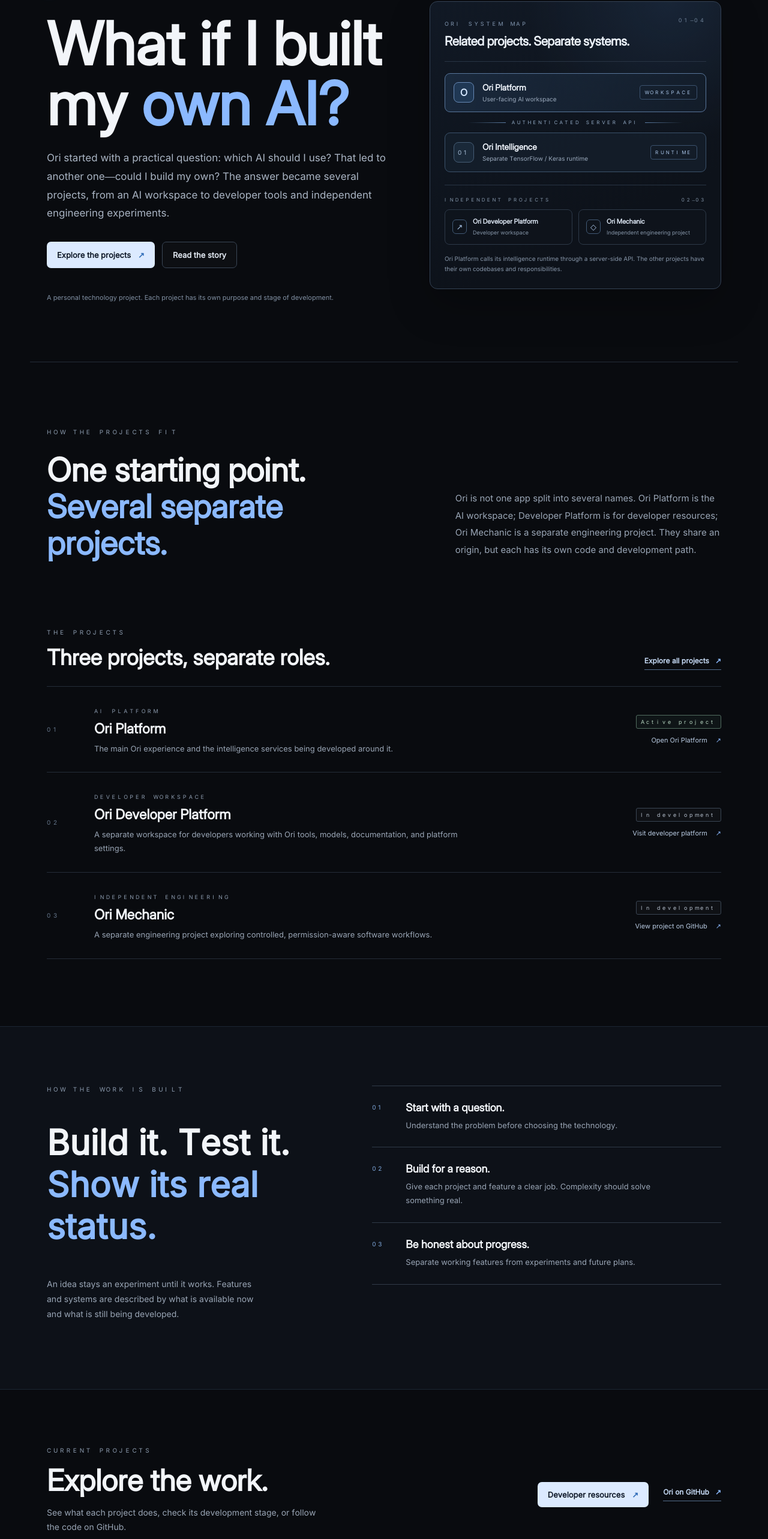
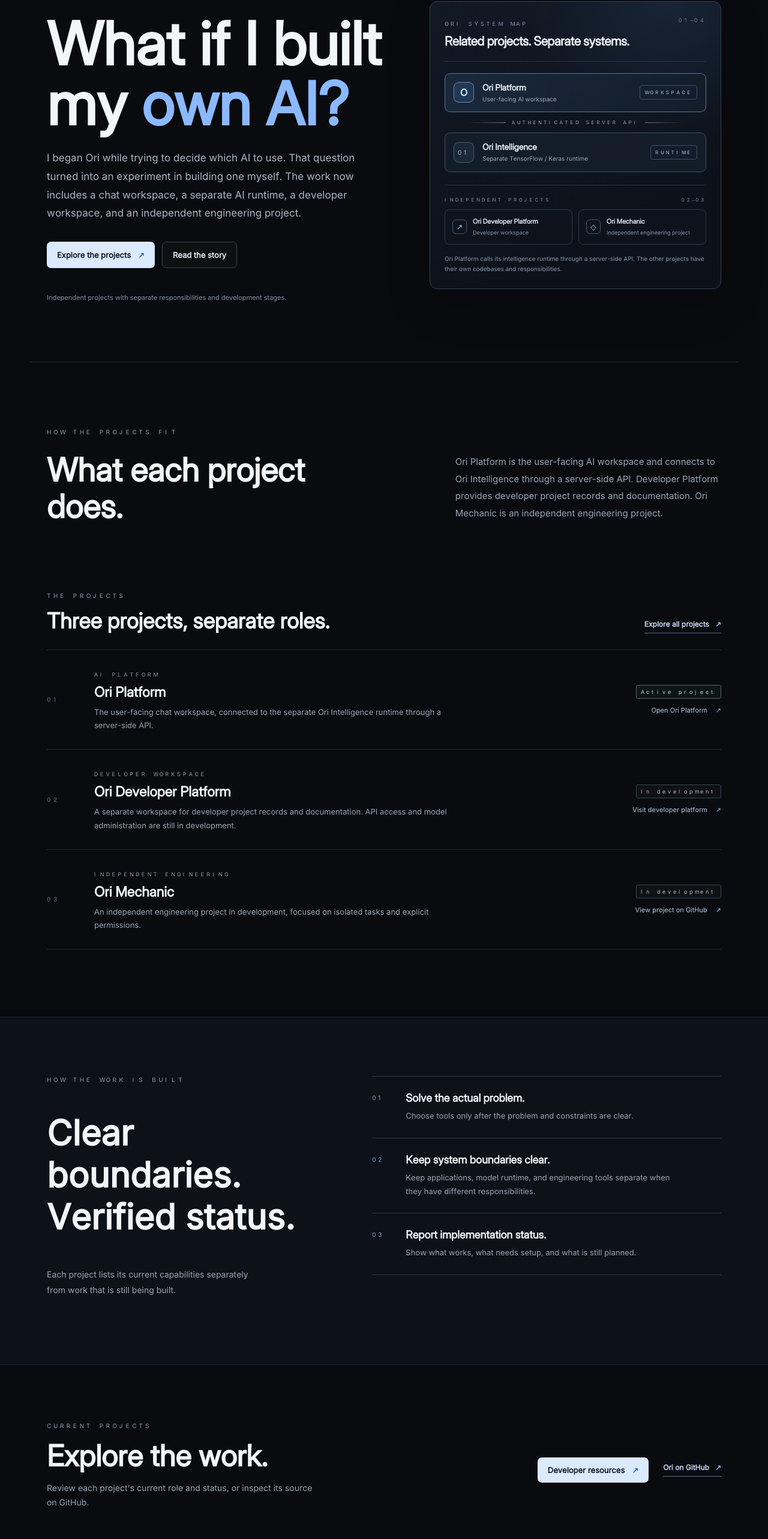
Before and after one commit to 30lnewcomb-byte/Ori-AI, a Next.js app: page / in a window 1280 px wide. Shown: the part 186-2752 px from the top of the page at 60% size. Built offline with nearby package versions, Linux system fonts and the light colour scheme.

Commit message:
Make homepage copy specific to Ori's projects and architecture

```diff
--- a/app/page.tsx
+++ b/app/page.tsx
@@ -1,9 +1,9 @@
 import Link from "next/link";
 
 const projects = [
-  { number: "01", name: "Ori Platform", category: "AI platform", status: "Active project", description: "The main Ori experience and the intelligence services being developed around it.", href: "https://ori-platform.vercel.app", action: "Open Ori Platform" },
-  { number: "02", name: "Ori Developer Platform", category: "Developer workspace", status: "In development", description: "A separate workspace for developers working with Ori tools, models, documentation, and platform settings.", href: "https://ori-developer-platform.vercel.app", action: "Visit developer platform" },
-  { number: "03", name: "Ori Mechanic", category: "Independent engineering", status: "In development", description: "A separate engineering project exploring controlled, permission-aware software workflows.", href: "https://github.com/30lnewcomb-byte/ori-mechanic", action: "View project on GitHub" }
+  { number: "01", name: "Ori Platform", category: "AI platform", status: "Active project", description: "The user-facing chat workspace, connected to the separate Ori Intelligence runtime through a server-side API.", href: "https://ori-platform.vercel.app", action: "Open Ori Platform" },
+  { number: "02", name: "Ori Developer Platform", category: "Developer workspace", status: "In development", description: "A separate workspace for developer project records and documentation. API access and model administration are still in development.", href: "https://ori-developer-platform.vercel.app", action: "Visit developer platform" },
+  { number: "03", name: "Ori Mechanic", category: "Independent engineering", status: "In development", description: "An independent engineering project in development, focused on isolated tasks and explicit permissions.", href: "https://github.com/30lnewcomb-byte/ori-mechanic", action: "View project on GitHub" }
 ];
 
 export default function HomePage() {
@@ -13,12 +13,12 @@ export default function HomePage() {
         <div className="hero-content" data-reveal>
           <div className="eyebrow"><span className="eyebrow-dot" /> PERSONAL TECHNOLOGY PROJECT</div>
           <h1>What if I built my <span>own AI?</span></h1>
-          <p className="hero-copy">Ori started with a practical question: which AI should I use? That led to another one—could I build my own? The answer became several projects, from an AI workspace to developer tools and independent engineering experiments.</p>
+          <p className="hero-copy">I began Ori while trying to decide which AI to use. That question turned into an experiment in building one myself. The work now includes a chat workspace, a separate AI runtime, a developer workspace, and an independent engineering project.</p>
           <div className="hero-actions">
             <Link className="button button-primary" href="/products">Explore the projects <span aria-hidden="true">↗</span></Link>
             <Link className="button button-secondary" href="/company">Read the story</Link>
           </div>
-          <div className="hero-footnote">A personal technology project. Each project has its own purpose and stage of development.</div>
+          <div className="hero-footnote">Independent projects with separate responsibilities and development stages.</div>
         </div>
         <aside className="architecture-card" aria-labelledby="architecture-title" data-reveal data-delay="120">
           <div className="architecture-card-header">
@@ -81,8 +81,8 @@ export default function HomePage() {
       <section className="intro-band section-wrap" data-reveal>
         <p className="section-kicker">HOW THE PROJECTS FIT</p>
         <div className="intro-band-content">
-          <h2>One starting point.<br /><span>Several separate projects.</span></h2>
-          <p>Ori is not one app split into several names. Ori Platform is the AI workspace; Developer Platform is for developer resources; Ori Mechanic is a separate engineering project. They share an origin, but each has its own code and development path.</p>
+          <h2>What each project does.</h2>
+          <p>Ori Platform is the user-facing AI workspace and connects to Ori Intelligence through a server-side API. Developer Platform provides developer project records and documentation. Ori Mechanic is an independent engineering project.</p>
         </div>
       </section>
 
@@ -113,19 +113,19 @@ export default function HomePage() {
         <div className="section-wrap principles-editorial">
           <div className="principles-heading" data-reveal>
             <p className="section-kicker">HOW THE WORK IS BUILT</p>
-            <h2>Build it. Test it.<br /><span>Show its real status.</span></h2>
-            <p>An idea stays an experiment until it works. Features and systems are described by what is available now and what is still being developed.</p>
+            <h2>Clear boundaries. Verified status.</h2>
+            <p>Each project lists its current capabilities separately from work that is still being built.</p>
           </div>
           <div className="principle-list" data-reveal data-delay="100">
-            <article><span>01</span><div><h3>Start with a question.</h3><p>Understand the problem before choosing the technology.</p></div></article>
-            <article><span>02</span><div><h3>Build for a reason.</h3><p>Give each project and feature a clear job. Complexity should solve something real.</p></div></article>
-            <article><span>03</span><div><h3>Be honest about progress.</h3><p>Separate working features from experiments and future plans.</p></div></article>
+            <article><span>01</span><div><h3>Solve the actual problem.</h3><p>Choose tools only after the problem and constraints are clear.</p></div></article>
+            <article><span>02</span><div><h3>Keep system boundaries clear.</h3><p>Keep applications, model runtime, and engineering tools separate when they have different responsibilities.</p></div></article>
+            <article><span>03</span><div><h3>Report implementation status.</h3><p>Show what works, what needs setup, and what is still planned.</p></div></article>
           </div>
         </div>
       </section>
 
       <section className="closing-cta section-wrap" data-reveal>
-        <div><p className="section-kicker">CURRENT PROJECTS</p><h2>Explore the work.</h2><p>See what each project does, check its development stage, or follow the code on GitHub.</p></div>
+        <div><p className="section-kicker">CURRENT PROJECTS</p><h2>Explore the work.</h2><p>Review each project's current role and status, or inspect its source on GitHub.</p></div>
         <div className="closing-actions">
           <Link className="button button-primary" href="/developers">Developer resources <span aria-hidden="true">↗</span></Link>
           <a className="text-link" href="https://github.com/30lnewcomb-byte" target="_blank" rel="noreferrer">Ori on GitHub <span aria-hidden="true">↗</span></a>
```
